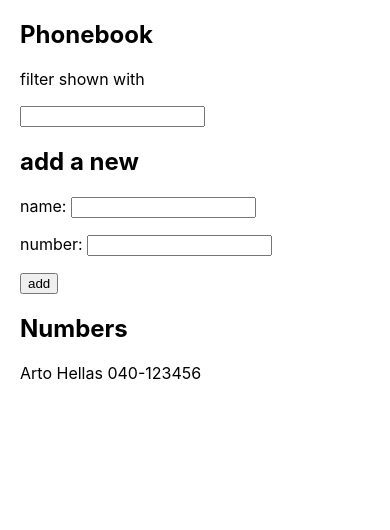
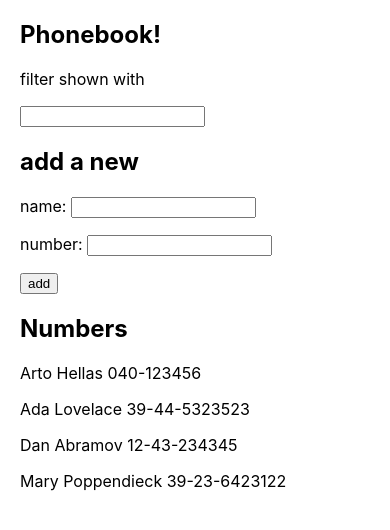
Before and after one commit to haido86/fullstackopen, a React (Create React App) app in the folder part2/phonebook/: page / in a window 390 px wide. Shown: the top 530 px of the page. Built offline with nearby package versions, Linux system fonts and the light colour scheme; data requests are answered from the project's data file.

Commit message:
2.11: The Phonebook Step6

```diff
--- /dev/null
+++ b/part2/phonebook/db.json
@@ -0,0 +1,24 @@
+{
+    "persons":[
+      {
+        "name": "Arto Hellas",
+        "number": "040-123456",
+        "id": 1
+      },
+      {
+        "name": "Ada Lovelace",
+        "number": "39-44-5323523",
+        "id": 2
+      },
+      {
+        "name": "Dan Abramov",
+        "number": "12-43-234345",
+        "id": 3
+      },
+      {
+        "name": "Mary Poppendieck",
+        "number": "39-23-6423122",
+        "id": 4
+      }
+    ]
+  }
--- a/part2/phonebook/src/App.js
+++ b/part2/phonebook/src/App.js
@@ -1,15 +1,23 @@
-import React, { useState } from "react";
+import React, { useState, useEffect } from "react";
 import Filter from "./components/Filter";
 import PersonForm from "./components/PersonForm";
 import Persons from "./components/Persons";
+import axios from "axios";
 
 const App = () => {
-  const [persons, setPersons] = useState([
-    { name: "Arto Hellas", number: "040-123456", id: 1 },
-  ]);
+  const [persons, setPersons] = useState([]);
   const [newName, setNewName] = useState("");
   const [newNumber, setNewNumber] = useState("");
   const [filter, setFilter] = useState("");
+
+  useEffect(() => {
+    console.log("effect");
+    axios.get("http://localhost:3001/persons").then((response) => {
+      console.log("promise fulfilled");
+      setPersons(response.data);
+    });
+  }, []);
+  console.log("render", persons.length, "persons");
 
   const addFilter = (event) => {
     event.preventDefault();
@@ -61,7 +69,7 @@
 
   return (
     <div style={{ margin: "20px" }}>
-      <h2>Phonebook</h2>
+      <h2>Phonebook!</h2>
       <Filter
         filter={filter}
         setFilter={setFilter}
```
Also changed, not shown: part2/phonebook/package.json (+6 -1 lines), 1 other file (tests, documents, lock files or other folders).
